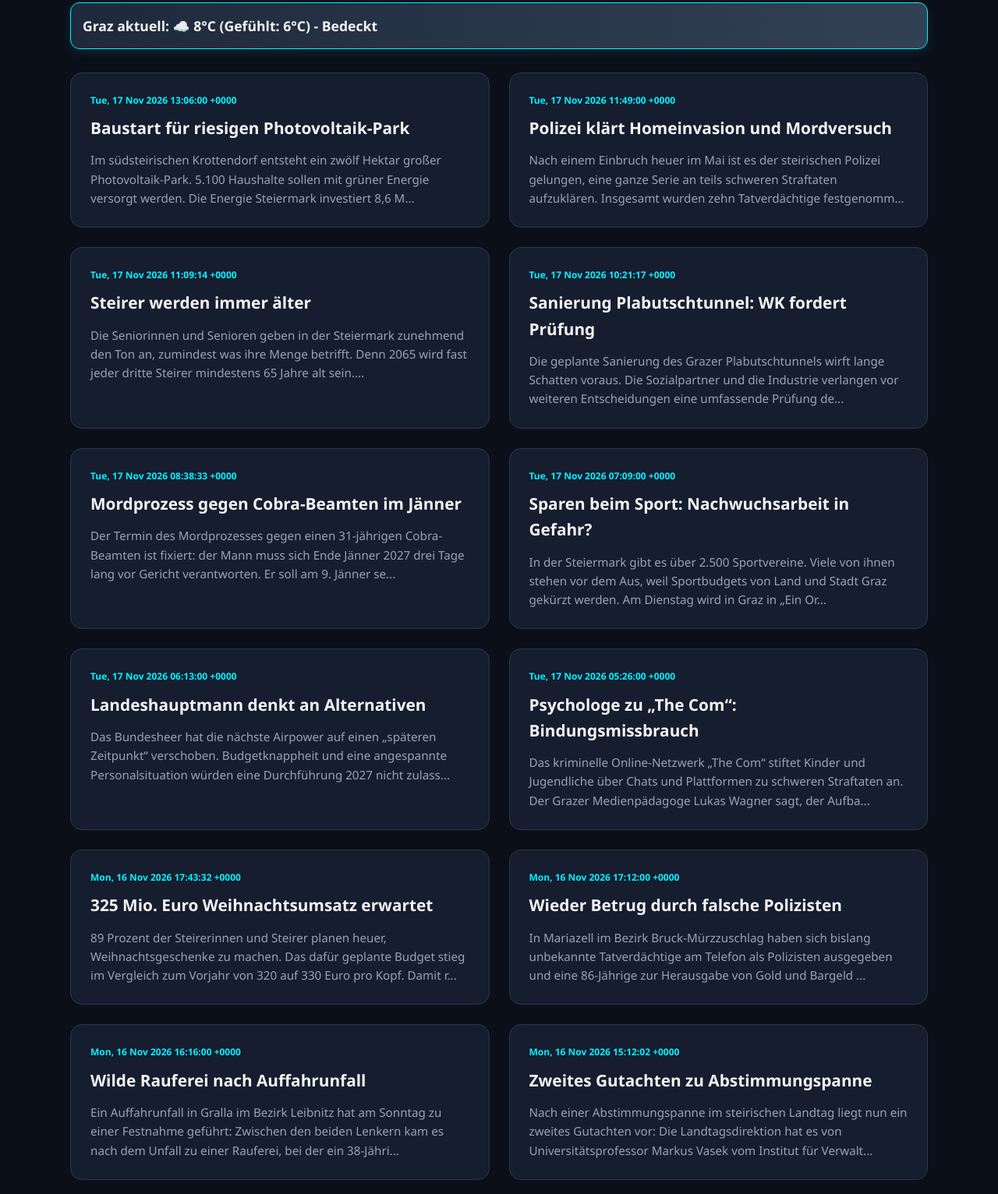
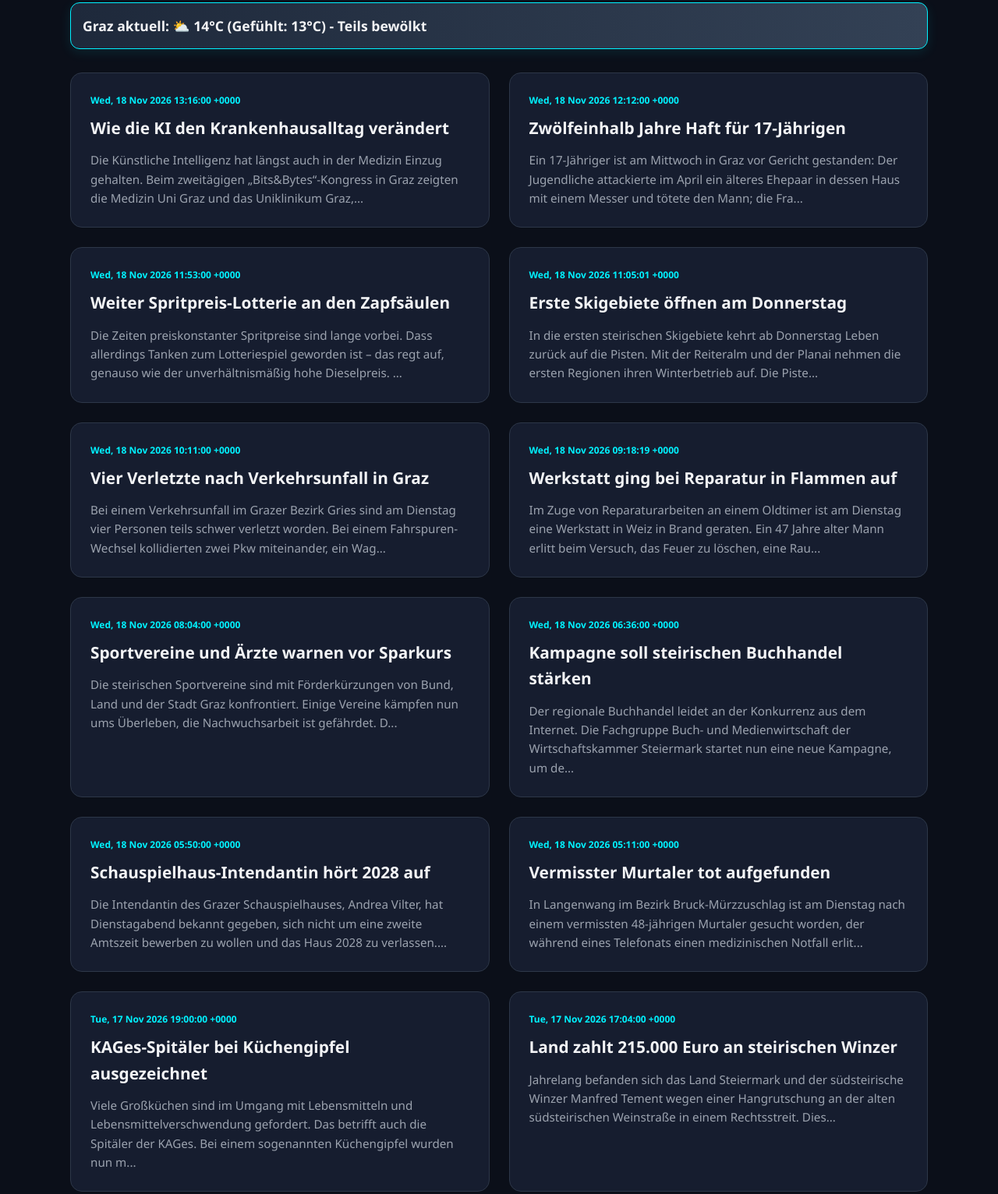
Before and after one commit to HACKERX6661/daily-news, a plain HTML site: page index.html in a window 1280 px wide. Shown: the part 153-1685 px from the top of the page at 78% size. Drawn offline with Linux system fonts and the light colour scheme.

Commit message:
Update News Hub

```diff
--- a/index.html
+++ b/index.html
@@ -53,130 +53,130 @@
         </header>
 
         <div class="weather-bar">
-            Graz aktuell: ☁️ 8°C (Gefühlt: 6°C) - Bedeckt
+            Graz aktuell: ⛅ 14°C (Gefühlt: 13°C) - Teils bewölkt
         </div>
 
         <div id="news-container">
 
                 <div class="news-item">
-                    <div class="date">Tue, 17 Nov 2026 13:06:00 +0000</div>
-                    <h3><a href="https://steiermark.orf.at/stories/3379900/" target="_blank">Baustart für riesigen Photovoltaik-Park</a></h3>
-                    <p>Im südsteirischen Krottendorf entsteht ein zwölf Hektar großer Photovoltaik-Park. 5.100 Haushalte sollen mit grüner Energie versorgt werden. Die Energie Steiermark investiert 8,6 M...</p>
+                    <div class="date">Wed, 18 Nov 2026 13:16:00 +0000</div>
+                    <h3><a href="https://steiermark.orf.at/stories/3379926/" target="_blank">Wie die KI den Krankenhausalltag verändert</a></h3>
+                    <p>Die Künstliche Intelligenz hat längst auch in der Medizin Einzug gehalten. Beim zweitägigen „Bits&amp;Bytes“-Kongress in Graz zeigten die Medizin Uni Graz und das Uniklinikum Graz,...</p>
                 </div>
                 <div class="news-item">
-                    <div class="date">Tue, 17 Nov 2026 11:49:00 +0000</div>
-                    <h3><a href="https://steiermark.orf.at/stories/3379908/" target="_blank">Polizei klärt Homeinvasion und Mordversuch</a></h3>
-                    <p>Nach einem Einbruch heuer im Mai ist es der steirischen Polizei gelungen, eine ganze Serie an teils schweren Straftaten aufzuklären. Insgesamt wurden zehn Tatverdächtige festgenomm...</p>
+                    <div class="date">Wed, 18 Nov 2026 12:12:00 +0000</div>
+                    <h3><a href="https://steiermark.orf.at/stories/3379635/" target="_blank">Zwölfeinhalb Jahre Haft für 17-Jährigen</a></h3>
+                    <p>Ein 17-Jähriger ist am Mittwoch in Graz vor Gericht gestanden: Der Jugendliche attackierte im April ein älteres Ehepaar in dessen Haus mit einem Messer und tötete den Mann; die Fra...</p>
                 </div>
                 <div class="news-item">
-                    <div class="date">Tue, 17 Nov 2026 11:09:14 +0000</div>
-                    <h3><a href="https://steiermark.orf.at/stories/3379902/" target="_blank">Steirer werden immer älter</a></h3>
-                    <p>Die Seniorinnen und Senioren geben in der Steiermark zunehmend den Ton an, zumindest was ihre Menge betrifft. Denn 2065 wird fast jeder dritte Steirer mindestens 65 Jahre alt sein....</p>
+                    <div class="date">Wed, 18 Nov 2026 11:53:00 +0000</div>
+                    <h3><a href="https://steiermark.orf.at/stories/3380077/" target="_blank">Weiter Spritpreis-Lotterie an den Zapfsäulen</a></h3>
+                    <p>Die Zeiten preiskonstanter Spritpreise sind lange vorbei. Dass allerdings Tanken zum Lotteriespiel geworden ist – das regt auf, genauso wie der unverhältnismäßig hohe Dieselpreis. ...</p>
                 </div>
                 <div class="news-item">
-                    <div class="date">Tue, 17 Nov 2026 10:21:17 +0000</div>
-                    <h3><a href="https://steiermark.orf.at/stories/3379899/" target="_blank">Sanierung Plabutschtunnel: WK fordert Prüfung</a></h3>
-                    <p>Die geplante Sanierung des Grazer Plabutschtunnels wirft lange Schatten voraus. Die Sozialpartner und die Industrie verlangen vor weiteren Entscheidungen eine umfassende Prüfung de...</p>
+                    <div class="date">Wed, 18 Nov 2026 11:05:01 +0000</div>
+                    <h3><a href="https://steiermark.orf.at/stories/3379998/" target="_blank">Erste Skigebiete öffnen am Donnerstag</a></h3>
+                    <p>In die ersten steirischen Skigebiete kehrt ab Donnerstag Leben zurück auf die Pisten. Mit der Reiteralm und der Planai nehmen die ersten Regionen ihren Winterbetrieb auf. Die Piste...</p>
                 </div>
                 <div class="news-item">
-                    <div class="date">Tue, 17 Nov 2026 08:38:33 +0000</div>
-                    <h3><a href="https://steiermark.orf.at/stories/3379878/" target="_blank">Mordprozess gegen Cobra-Beamten im Jänner</a></h3>
-                    <p>Der Termin des Mordprozesses gegen einen 31-jährigen Cobra-Beamten ist fixiert: der Mann muss sich Ende Jänner 2027 drei Tage lang vor Gericht verantworten. Er soll am 9. Jänner se...</p>
+                    <div class="date">Wed, 18 Nov 2026 10:11:00 +0000</div>
+                    <h3><a href="https://steiermark.orf.at/stories/3380047/" target="_blank">Vier Verletzte nach Verkehrsunfall in Graz</a></h3>
+                    <p>Bei einem Verkehrsunfall im Grazer Bezirk Gries sind am Dienstag vier Personen teils schwer verletzt worden. Bei einem Fahrspuren-Wechsel kollidierten zwei Pkw miteinander, ein Wag...</p>
                 </div>
                 <div class="news-item">
-                    <div class="date">Tue, 17 Nov 2026 07:09:00 +0000</div>
-                    <h3><a href="https://steiermark.orf.at/stories/3379679/" target="_blank">Sparen beim Sport: Nachwuchsarbeit in Gefahr?</a></h3>
-                    <p>In der Steiermark gibt es über 2.500 Sportvereine. Viele von ihnen stehen vor dem Aus, weil Sportbudgets von Land und Stadt Graz gekürzt werden. Am Dienstag wird in Graz in „Ein Or...</p>
+                    <div class="date">Wed, 18 Nov 2026 09:18:19 +0000</div>
+                    <h3><a href="https://steiermark.orf.at/stories/3380030/" target="_blank">Werkstatt ging bei Reparatur in Flammen auf</a></h3>
+                    <p>Im Zuge von Reparaturarbeiten an einem Oldtimer ist am Dienstag eine Werkstatt in Weiz in Brand geraten. Ein 47 Jahre alter Mann erlitt beim Versuch, das Feuer zu löschen, eine Rau...</p>
                 </div>
                 <div class="news-item">
-                    <div class="date">Tue, 17 Nov 2026 06:13:00 +0000</div>
-                    <h3><a href="https://steiermark.orf.at/stories/3379858/" target="_blank">Landeshauptmann denkt an Alternativen</a></h3>
-                    <p>Das Bundesheer hat die nächste Airpower auf einen „späteren Zeitpunkt“ verschoben. Budgetknappheit und eine angespannte Personalsituation würden eine Durchführung 2027 nicht zulass...</p>
+                    <div class="date">Wed, 18 Nov 2026 08:04:00 +0000</div>
+                    <h3><a href="https://steiermark.orf.at/stories/3379679/" target="_blank">Sportvereine und Ärzte warnen vor Sparkurs</a></h3>
+                    <p>Die steirischen Sportvereine sind mit Förderkürzungen von Bund, Land und der Stadt Graz konfrontiert. Einige Vereine kämpfen nun ums Überleben, die Nachwuchsarbeit ist gefährdet. D...</p>
                 </div>
                 <div class="news-item">
-                    <div class="date">Tue, 17 Nov 2026 05:26:00 +0000</div>
-                    <h3><a href="https://steiermark.orf.at/stories/3379825/" target="_blank">Psychologe zu „The Com“: Bindungsmissbrauch</a></h3>
-                    <p>Das kriminelle Online-Netzwerk „The Com“ stiftet Kinder und Jugendliche über Chats und Plattformen zu schweren Straftaten an. Der Grazer Medienpädagoge Lukas Wagner sagt, der Aufba...</p>
+                    <div class="date">Wed, 18 Nov 2026 06:36:00 +0000</div>
+                    <h3><a href="https://steiermark.orf.at/stories/3379981/" target="_blank">Kampagne soll steirischen Buchhandel stärken</a></h3>
+                    <p>Der regionale Buchhandel leidet an der Konkurrenz aus dem Internet. Die Fachgruppe Buch- und Medienwirtschaft der Wirtschaftskammer Steiermark startet nun eine neue Kampagne, um de...</p>
                 </div>
                 <div class="news-item">
-                    <div class="date">Mon, 16 Nov 2026 17:43:32 +0000</div>
-                    <h3><a href="https://steiermark.orf.at/stories/3379721/" target="_blank">325 Mio. Euro Weihnachtsumsatz erwartet</a></h3>
-                    <p>89 Prozent der Steirerinnen und Steirer planen heuer, Weihnachtsgeschenke zu machen. Das dafür geplante Budget stieg im Vergleich zum Vorjahr von 320 auf 330 Euro pro Kopf. Damit r...</p>
+                    <div class="date">Wed, 18 Nov 2026 05:50:00 +0000</div>
+                    <h3><a href="https://steiermark.orf.at/stories/3380022/" target="_blank">Schauspielhaus-Intendantin hört 2028 auf</a></h3>
+                    <p>Die Intendantin des Grazer Schauspielhauses, Andrea Vilter, hat Dienstagabend bekannt gegeben, sich nicht um eine zweite Amtszeit bewerben zu wollen und das Haus 2028 zu verlassen....</p>
                 </div>
                 <div class="news-item">
-                    <div class="date">Mon, 16 Nov 2026 17:12:00 +0000</div>
-                    <h3><a href="https://steiermark.orf.at/stories/3379822/" target="_blank">Wieder Betrug durch falsche Polizisten</a></h3>
-                    <p>In Mariazell im Bezirk Bruck-Mürzzuschlag haben sich bislang unbekannte Tatverdächtige am Telefon als Polizisten ausgegeben und eine 86-Jährige zur Herausgabe von Gold und Bargeld ...</p>
+                    <div class="date">Wed, 18 Nov 2026 05:11:00 +0000</div>
+                    <h3><a href="https://steiermark.orf.at/stories/3380020/" target="_blank">Vermisster Murtaler tot aufgefunden</a></h3>
+                    <p>In Langenwang im Bezirk Bruck-Mürzzuschlag ist am Dienstag nach einem vermissten 48-jährigen Murtaler gesucht worden, der während eines Telefonats einen medizinischen Notfall erlit...</p>
                 </div>
                 <div class="news-item">
-                    <div class="date">Mon, 16 Nov 2026 16:16:00 +0000</div>
-                    <h3><a href="https://steiermark.orf.at/stories/3379799/" target="_blank">Wilde Rauferei nach Auffahrunfall</a></h3>
-                    <p>Ein Auffahrunfall in Gralla im Bezirk Leibnitz hat am Sonntag zu einer Festnahme geführt: Zwischen den beiden Lenkern kam es nach dem Unfall zu einer Rauferei, bei der ein 38-Jähri...</p>
+                    <div class="date">Tue, 17 Nov 2026 19:00:00 +0000</div>
+                    <h3><a href="https://steiermark.orf.at/stories/3379959/" target="_blank">KAGes-Spitäler bei Küchengipfel ausgezeichnet</a></h3>
+                    <p>Viele Großküchen sind im Umgang mit Lebensmitteln und Lebensmittelverschwendung gefordert. Das betrifft auch die Spitäler der KAGes. Bei einem sogenannten Küchengipfel wurden nun m...</p>
                 </div>
                 <div class="news-item">
-                    <div class="date">Mon, 16 Nov 2026 15:12:02 +0000</div>
-                    <h3><a href="https://steiermark.orf.at/stories/3379809/" target="_blank">Zweites Gutachten zu Abstimmungspanne</a></h3>
-                    <p>Nach einer Abstimmungspanne im steirischen Landtag liegt nun ein zweites Gutachten vor: Die Landtagsdirektion hat es von Universitätsprofessor Markus Vasek vom Institut für Verwalt...</p>
+                    <div class="date">Tue, 17 Nov 2026 17:04:00 +0000</div>
+                    <h3><a href="https://steiermark.orf.at/stories/3380007/" target="_blank">Land zahlt 215.000 Euro an steirischen Winzer</a></h3>
+                    <p>Jahrelang befanden sich das Land Steiermark und der südsteirische Winzer Manfred Tement wegen einer Hangrutschung an der alten südsteirischen Weinstraße in einem Rechtsstreit. Dies...</p>
                 </div>
                 <div class="news-item">
                     <div class="date">Aktuell</div>
-                    <h3><a href="https://orf.at/stories/3448439/" target="_blank">Vergangenheit holt Deutsche Bank erneut ein</a></h3>
-                    <p>Ein Datenleck bringt die Deutsche Bank in Bedrängnis. Eine Reihe internationaler Medien wertete gemeinsam Millionen interne Dokumente aus. Ergebnisse daraus wurden am Dienstag verö...</p>
-                </div>
-                <div class="news-item">
-                    <div class="date">Aktuell</div>
-                    <h3><a href="https://orf.at/stories/3448471/" target="_blank">COP: EU schließt sich Elektrifizierungsinitiative an</a></h3>
+                    <h3><a href="https://orf.at/stories/3448572/" target="_blank">Sexuelle Übergriffe: Ermittlungen gegen Julio Iglesias</a></h3>
                     <p>...</p>
                 </div>
                 <div class="news-item">
                     <div class="date">Aktuell</div>
-                    <h3><a href="https://orf.at/stories/3448469/" target="_blank">Sozialpartner und IV wollen Ausbau der Kinderbetreuung</a></h3>
+                    <h3><a href="https://orf.at/stories/3448569/" target="_blank">Frankreich-Proteste: Streit über verletzte Sicherheitskräfte</a></h3>
                     <p>...</p>
                 </div>
                 <div class="news-item">
                     <div class="date">Aktuell</div>
-                    <h3><a href="https://orf.at/stories/3448463/" target="_blank">Regierung gegen „Pausetaste“ für Sozialhilfe</a></h3>
+                    <h3><a href="https://orf.at/stories/3448567/" target="_blank">Trump trifft auf Xi und Putin</a></h3>
+                    <p>Zum ersten Mal seit über einem Jahr sind am Mittwoch US-Präsident Donald Trump und Kreml-Chef Wladimir Putin im chinesischen Shenzhen persönlich aufeinandergetroffen. Beide sind al...</p>
+                </div>
+                <div class="news-item">
+                    <div class="date">Aktuell</div>
+                    <h3><a href="https://orf.at/stories/3448568/" target="_blank">AUVA drohen Verluste bis zu halber Milliarde Euro</a></h3>
                     <p>...</p>
                 </div>
                 <div class="news-item">
                     <div class="date">Aktuell</div>
-                    <h3><a href="https://orf.at/stories/3448460/" target="_blank">Bärenangriff: Schulschließungen in japanischer Stadt</a></h3>
+                    <h3><a href="https://orf.at/stories/3448564/" target="_blank">45 Mrd. Euro: EU-Kommission plant neuen Ukraine-Kredit</a></h3>
                     <p>...</p>
                 </div>
                 <div class="news-item">
                     <div class="date">Aktuell</div>
-                    <h3><a href="https://orf.at/stories/3448443/" target="_blank">Neuer Entwurf zu Bundesstaatsanwaltschaft</a></h3>
-                    <p>Die Regierung hat sich auf einen neuen Entwurf zur Bundesstaatsanwaltschaft geeinigt. Dieser werde mit einigen Änderungen dem Nationalrat zugewiesen, kündigte NEOS-Klubobmann Yanni...</p>
-                </div>
-                <div class="news-item">
-                    <div class="date">Aktuell</div>
-                    <h3><a href="https://orf.at/stories/3448459/" target="_blank">Weitere Haftstrafe für Ex-Präsidenten des Kosovo</a></h3>
+                    <h3><a href="https://orf.at/stories/3448562/" target="_blank">Neue Zustellförderung für Printmedien beschlossen</a></h3>
                     <p>...</p>
                 </div>
                 <div class="news-item">
                     <div class="date">Aktuell</div>
-                    <h3><a href="https://orf.at/stories/3448456/" target="_blank">Wehrdienst: Regierung setzt weiter auf Einigung  mit Opposition</a></h3>
+                    <h3><a href="https://orf.at/stories/3448560/" target="_blank">Nvidia stellt Verkauf von KI-Chips nach China ein</a></h3>
                     <p>...</p>
                 </div>
                 <div class="news-item">
                     <div class="date">Aktuell</div>
-                    <h3><a href="https://orf.at/stories/3448452/" target="_blank">Illegale Produkte: EU wirft Temu mangelnden Einsatz vor</a></h3>
+                    <h3><a href="https://orf.at/stories/3448558/" target="_blank">Presserat: „Kleine Zeitung“-Bericht zu Babler-Vater kein Verstoß</a></h3>
                     <p>...</p>
                 </div>
                 <div class="news-item">
                     <div class="date">Aktuell</div>
-                    <h3><a href="https://orf.at/stories/3448451/" target="_blank">Städte- und Gemeindebund warnen vor Investitionsrückstau</a></h3>
+                    <h3><a href="https://orf.at/stories/3448557/" target="_blank">Warnung vor Sicherheitslücken in Java</a></h3>
                     <p>...</p>
                 </div>
                 <div class="news-item">
                     <div class="date">Aktuell</div>
-                    <h3><a href="https://orf.at/stories/3448441/" target="_blank">Krim-Brücke bei Angriff schwer beschädigt</a></h3>
-                    <p>Die von Russland erbaute Brücke zur annektierten Halbinsel Krim ist in der Nacht bei einem ukrainischen Luftangriff teilweise zerstört worden. Der ukrainische Präsident Wolodymyr S...</p>
+                    <h3><a href="https://orf.at/stories/3448556/" target="_blank">Ö3 präsentiert neue Website und App</a></h3>
+                    <p>...</p>
                 </div>
                 <div class="news-item">
                     <div class="date">Aktuell</div>
-                    <h3><a href="https://orf.at/stories/3448327/" target="_blank">Expertin sieht viele Gründe für Pagro-Fusion</a></h3>
-                    <p>Was schon länger bekannt war, wird zeitlich konkreter: Bis 2028/29 sollen die Libro-Filialen auf Pagro umgestellt werden, das teilte die Schul- und Büroartikelkette am Montag mit. ...</p>
+                    <h3><a href="https://orf.at/stories/3448539/" target="_blank">Xi und Putin demonstrieren Einigkeit</a></h3>
+                    <p>Chinas Staatschef Xi Jinping empfängt am Mittwoch zahlreiche Regierungschefs zum Gipfel der Asiatisch-Pazifischen Wirtschaftsgemeinschaft  (APEC) im südchinesischen Shenzhen. Er er...</p>
+                </div>
+                <div class="news-item">
+                    <div class="date">Aktuell</div>
+                    <h3><a href="https://orf.at/stories/3448553/" target="_blank">Impfen in Apotheken: Ärzte erhalten Anhörungsrecht</a></h3>
+                    <p>...</p>
                 </div>
         </div>
 
```
